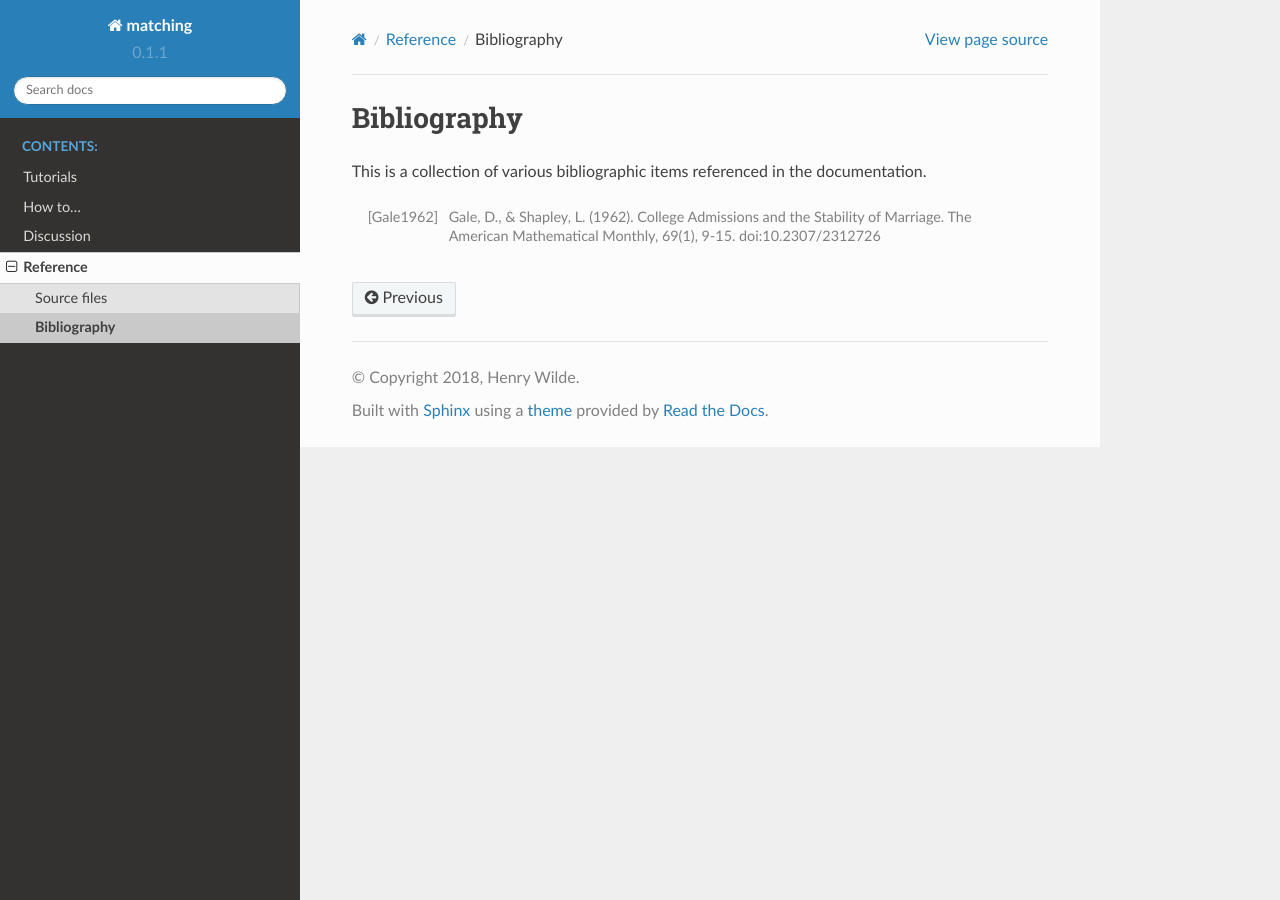
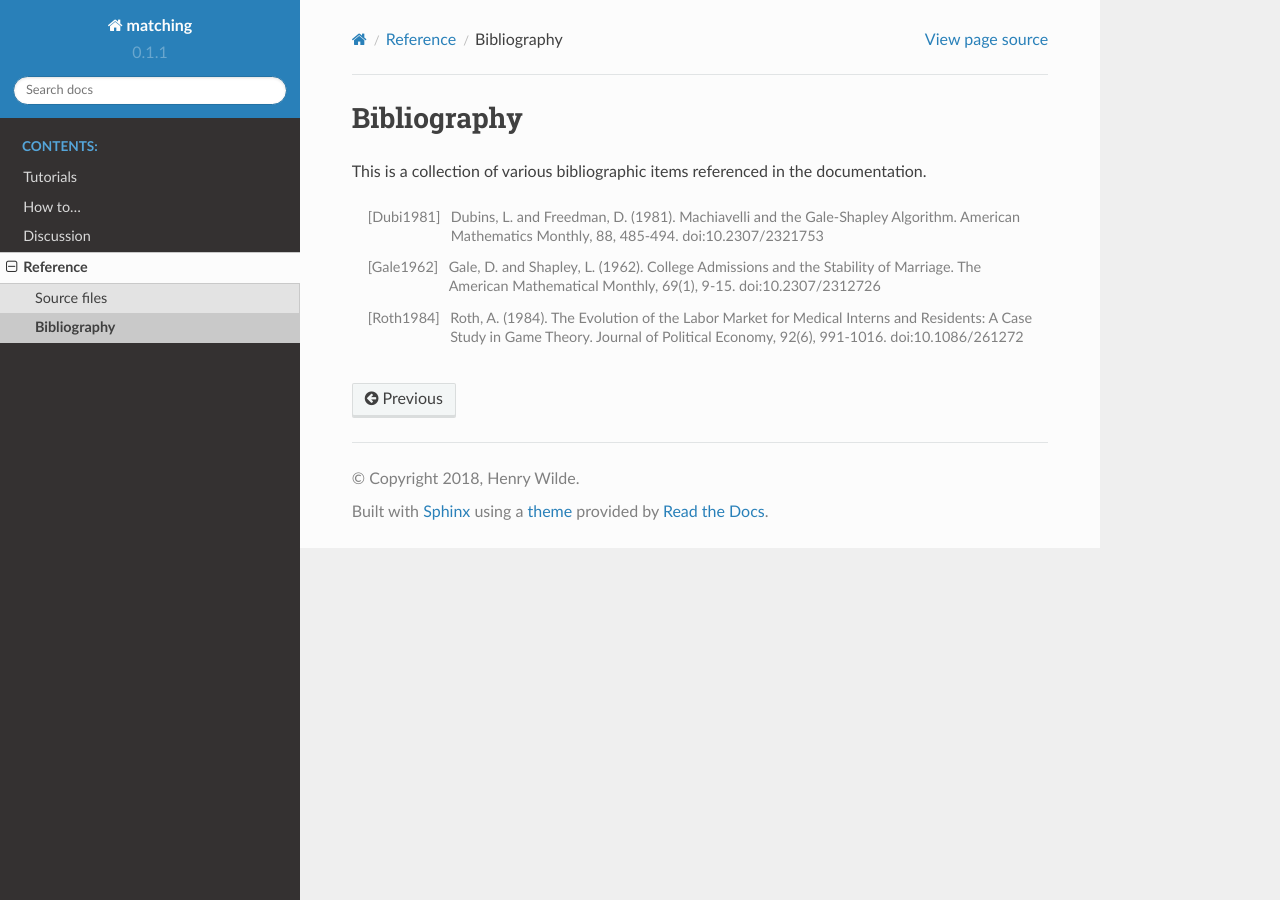
Before and after one commit to daffidwilde/matching, a Sphinx documentation site: the page built from docs/reference/bibliography.rst, in a window 1280 px wide. Built offline with Sphinx 7.4.7 and the Read the Docs theme 2.0.0, drawn with Linux system fonts in a browser that asks for light colours.

```diff
--- a/docs/reference/bibliography.rst
+++ b/docs/reference/bibliography.rst
@@ -4,6 +4,14 @@
 This is a collection of various bibliographic items referenced in the
 documentation.
 
-.. [Gale1962] Gale, D., & Shapley, L. (1962). College Admissions and the
+.. [Dubi1981] Dubins, L. and Freedman, D. (1981). Machiavelli and the
+   Gale-Shapley Algorithm. American Mathematics Monthly, 88, 485-494.
+   doi:10.2307/2321753
+
+.. [Gale1962] Gale, D. and Shapley, L. (1962). College Admissions and the
    Stability of Marriage. The American Mathematical Monthly, 69(1), 9-15.
    doi:10.2307/2312726
+
+.. [Roth1984] Roth, A. (1984). The Evolution of the Labor Market for Medical
+   Interns and Residents: A Case Study in Game Theory. Journal of Political
+   Economy, 92(6), 991-1016. doi:10.1086/261272
```
Also changed, not shown: docs/discussion/hospital_resident/algorithm.rst (added, +51 -0 lines).
